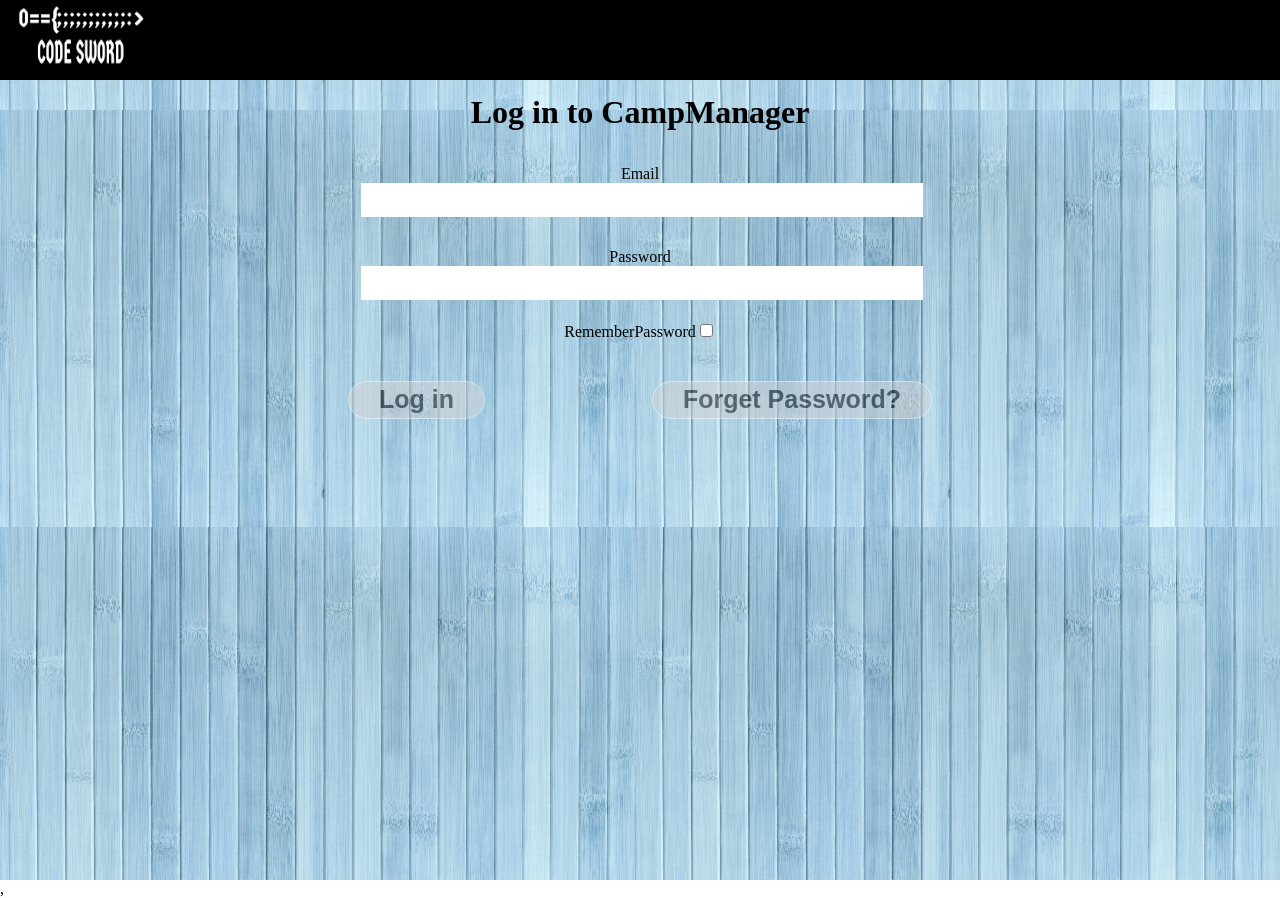
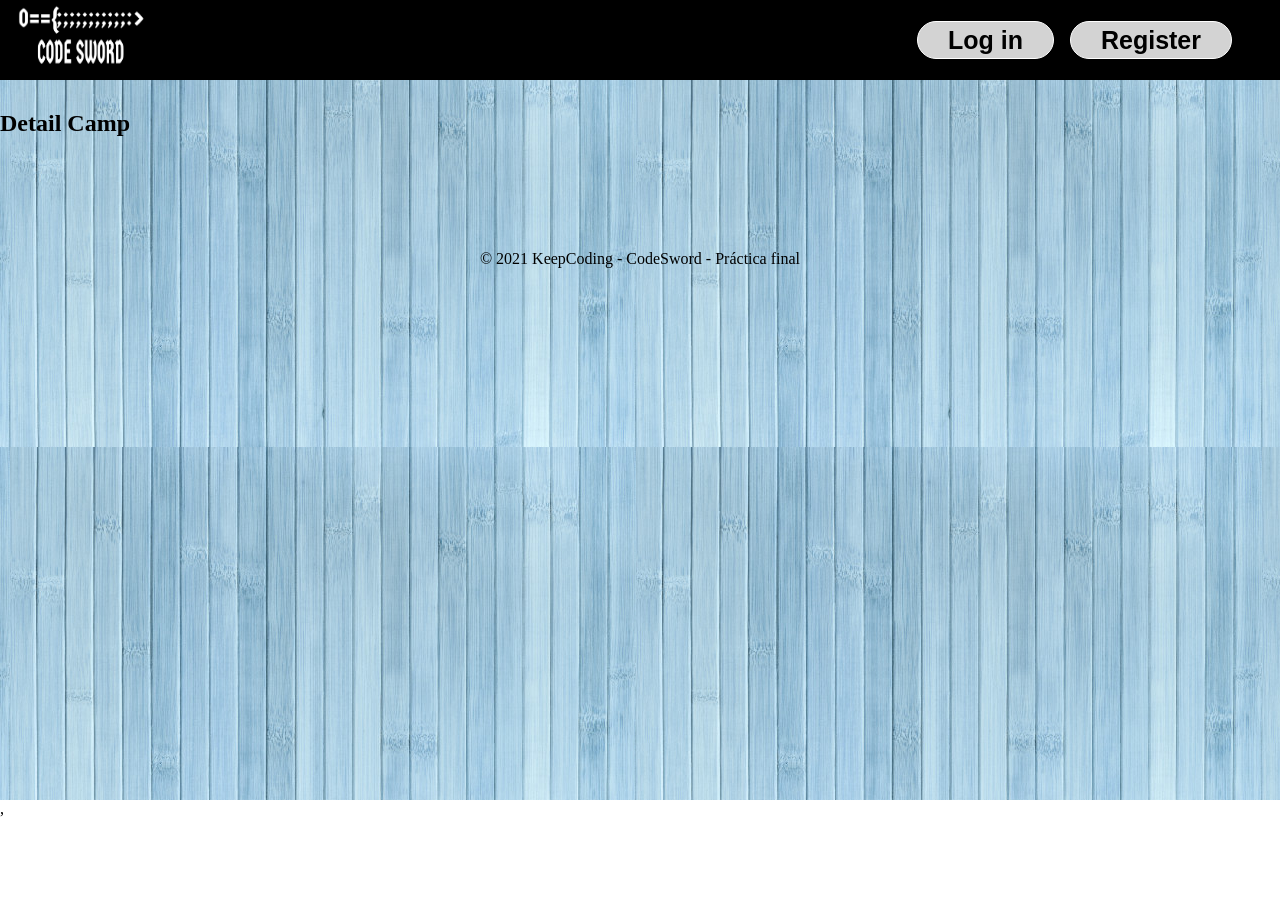
Before and after one commit to davidordo85/Frontend_campManager, a React (Create React App) app in the folder client/: page /campDetail/1 in a window 1280 px wide. Before the commit this address led to /login. After the commit the page ends 818 px from the top, so only its background shows below. Built offline with nearby package versions, Linux system fonts and the light colour scheme; no server answers.

Commit message:
fix context layout

```diff
--- a/client/src/App.js
+++ b/client/src/App.js
@@ -24,15 +24,15 @@ function App({ isInitiallyLogged }) {
     <div className="App" style={backgroundStyle}>
       <Switch>
         {/*TODO: de las mas precisas a las menos precisas */}
-        <PrivateRoute
-          /* Si descompongo el componente no me coge el logeo y me manda al login
-           si lo dejo como está el Layout no reconoce si está logeado */
-          exact
-          path="/campDetail/:id"
-          isLogged={isLogged}
-          onLogout={handleLogout}
-          component={CampDetail}
-        />
+        <Route exact path="/campDetail/:id">
+          {routeProps => (
+            <CampDetail
+              isLogged={isLogged}
+              onLogout={handleLogout}
+              {...routeProps}
+            />
+          )}
+        </Route>
 
         <Route path="/login">
           {({ history, location }) => (
--- a/client/src/components/layout/Header.js
+++ b/client/src/components/layout/Header.js
@@ -5,9 +5,9 @@ import logo from '../../assets/images/logoW.png';
 import Button from '../Buttons/Button';
 import AuthButton from '../auth/AuthButton';
 
-const Header = ({ isLogged, onLogout, ...props }) => {
+const Header = ({ isLogged, onLogout }) => {
   return (
-    <header {...props}>
+    <header>
       <div className="header-nav">
         <Link to="/">
           <div className="header-logo">
```
